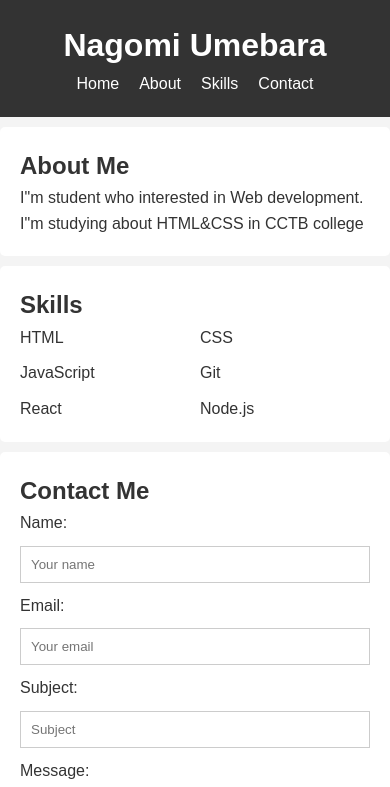
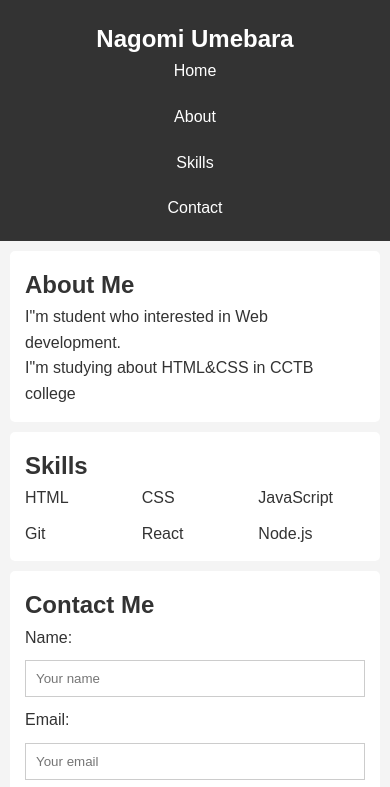
Before and after one commit to nagomi511/exam_NagomiUmebara, a plain HTML site: page index.html in a window 390 px wide. Shown: the top 787 px of the page. Drawn offline with Linux system fonts and the light colour scheme.

Commit message:
Update index.html and styles.css for responsive design

```diff
--- a/index.html
+++ b/index.html
@@ -4,6 +4,7 @@
     <meta charset="UTF-8">
     <title>My Portfolio</title>
     <link rel="stylesheet" href="styles.css">
+    <meta name="viewport" content="width=device-width, initial-scale=1.0">
 </head>
 <body>
 </body>
--- a/styles.css
+++ b/styles.css
@@ -75,3 +75,26 @@ button:hover {
     gap: 10px;
     list-style: none;
 }
+@media (max-width: 768px) {
+    nav ul {
+      flex-direction: column;
+      align-items: center;
+    }
+
+    section {
+      padding: 15px;
+      margin: 10px;
+    }
+
+    form {
+      width: 100%;
+    }
+
+    #skills ul {
+      grid-template-columns: repeat(auto-fill, minmax(100px, 1fr));
+    }
+
+    header h1 {
+      font-size: 1.5rem;
+    }
+  }
```
